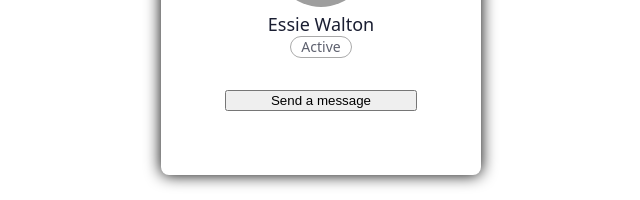
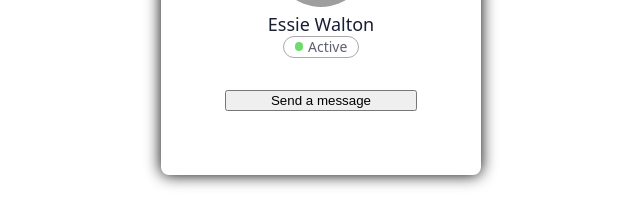
Before and after one commit to Annie-Huang/layered-card, a website: page index.html in a window 1280 px wide. Shown: the part 515-715 px from the top of the page, 319-959 px from the left. Drawn offline with Linux system fonts and the light colour scheme; grey boxes are pictures that could not be loaded.

Commit message:
Style the green dot

```diff
--- a/style.css
+++ b/style.css
@@ -80,6 +80,9 @@ body {
   font-size: 1.125rem;
 }
 .status {
+  display: flex;
+  gap: 0.35em;
+  align-items: center;
   font-size: 0.875rem;
   border: 1px solid rgb(133, 133, 133);
   border-radius: 100vw;
@@ -88,3 +91,17 @@ body {
   margin-inline: auto;
   opacity: 0.7;
 }
+.status::before {
+  content: '';
+
+  /* the height of a lower case letter in the same line */
+  /*height: 1ex;*/
+
+  /* the height of a line-height, only support in chrome */
+  /*height: 1lh;*/
+
+  height: 0.6em;
+  aspect-ratio: 1 / 1;
+  border-radius: 50%;
+  background: limegreen;
+}
```
